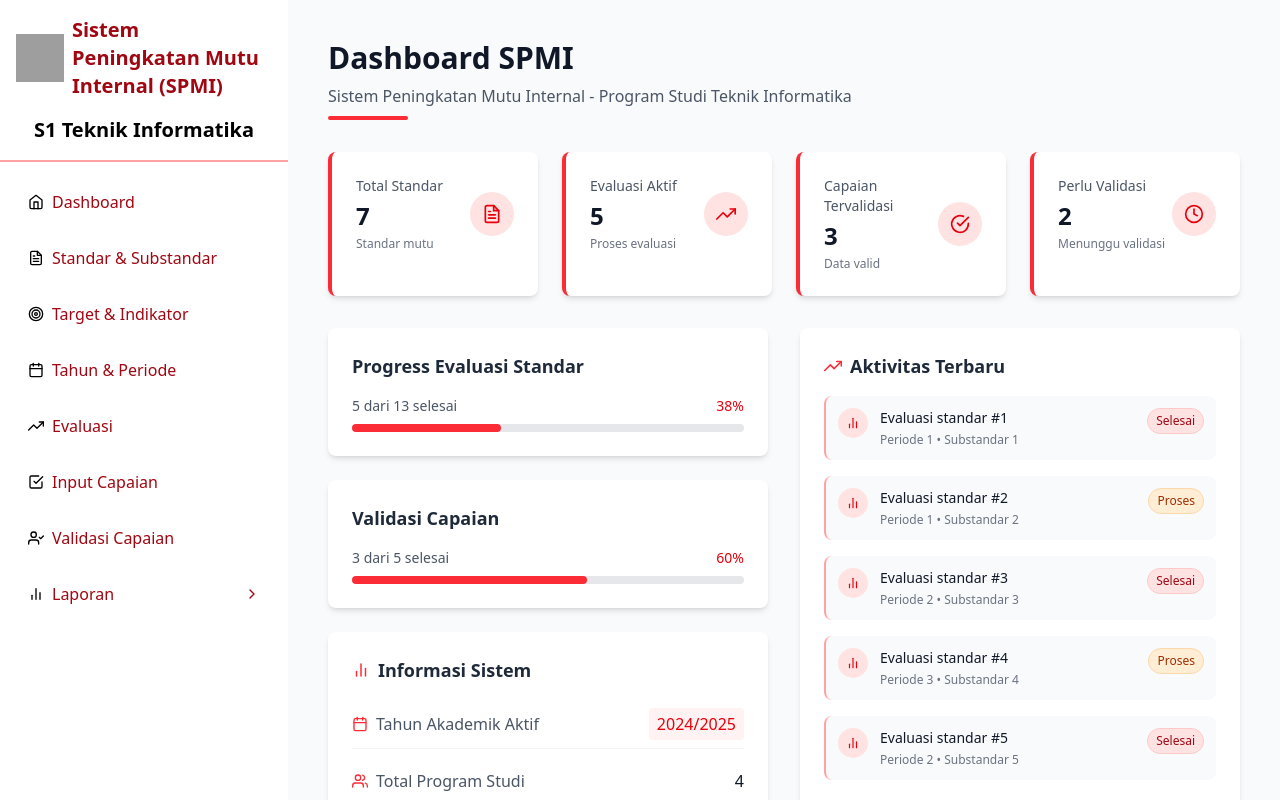
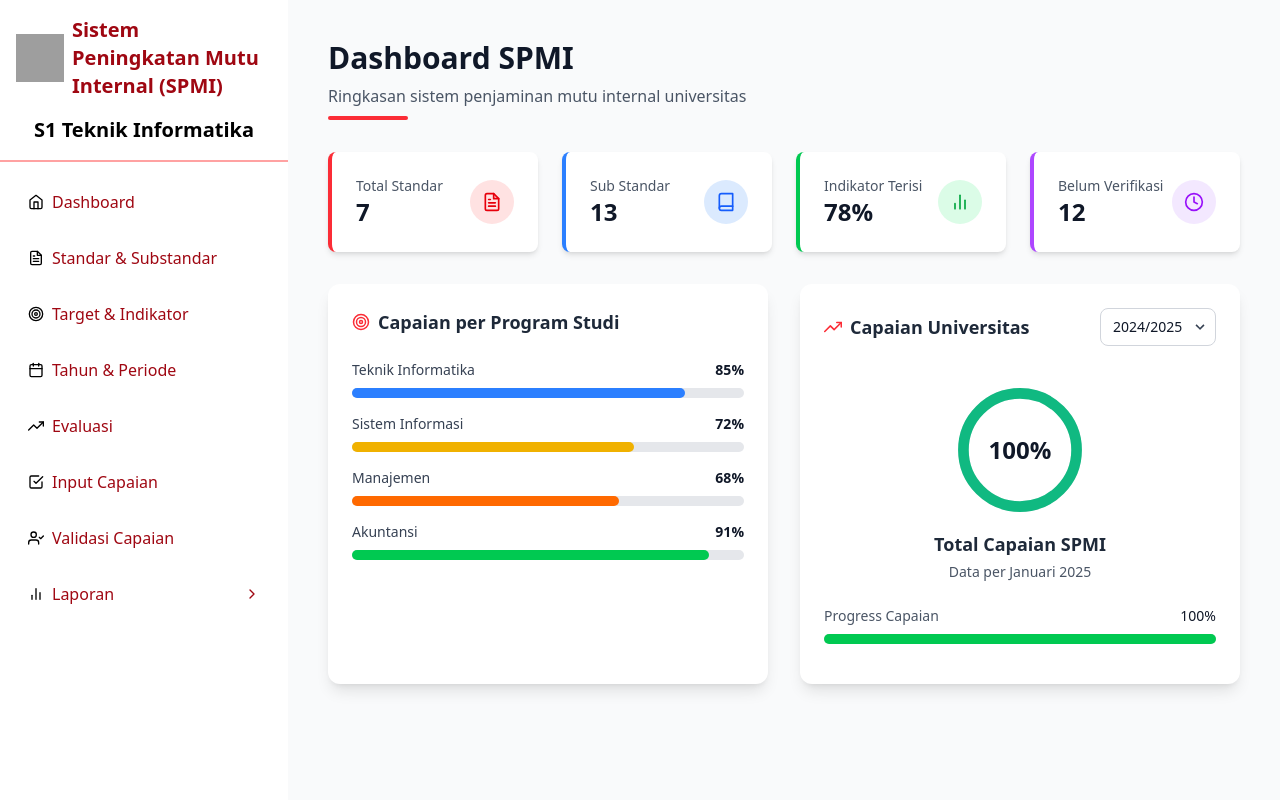
Before and after one commit to fadlifathurrahman/spmi-pasim, a React (Vite) app in the folder frontend/: page /dashboard in a window 1280 px wide. Built offline with nearby package versions, Linux system fonts and the light colour scheme; grey boxes are pictures that could not be loaded.

Commit message:
update tampilan dashboard

```diff
--- a/frontend/src/pages/Dashboard.jsx
+++ b/frontend/src/pages/Dashboard.jsx
@@ -10,8 +10,6 @@ import {
   FiTarget,
   FiCalendar,
 } from "react-icons/fi";
-
-// Import data dari Data.js
 import {
   standarData,
   substandarData,
@@ -19,6 +17,7 @@ import {
   capaianData,
   tahunAkademikData,
   prodiData,
+  periodeData,
 } from "./../utils/Data.js";
 
 const Dashboard = () => {
@@ -32,8 +31,15 @@ const Dashboard = () => {
     totalProdi: 0,
   });
 
+  // State dropdown tahun akademik
+  const [selectedTahun, setSelectedTahun] = useState(
+    tahunAkademikData[tahunAkademikData.length - 1]?.rentang
+  );
+
+  // State untuk capaian universitas
+  const [capaianUniversitas, setCapaianUniversitas] = useState(0);
+
   useEffect(() => {
-    // Hitung data untuk dashboard
     const totalStandar = standarData.length;
     const totalSubstandar = substandarData.length;
     const evaluasiAktif = evaluasiData.length;
@@ -56,56 +62,44 @@ const Dashboard = () => {
     });
   }, []);
 
-  const StatCard = ({ title, value, icon: Icon, subtitle }) => (
-    <div className="bg-white rounded-lg shadow-md p-6 border-l-4 border-red-500 hover:shadow-lg transition-shadow duration-200">
-      <div className="flex items-center justify-between">
-        <div>
-          <p className="text-sm font-medium text-gray-600">{title}</p>
-          <p className="text-2xl font-bold text-gray-900 mt-1">{value}</p>
-          {subtitle && <p className="text-xs text-gray-500 mt-1">{subtitle}</p>}
-        </div>
-        <div className="p-3 rounded-full bg-red-100 text-red-600">
-          <Icon className="text-xl" />
-        </div>
-      </div>
-    </div>
+  // Hitung capaian universitas berdasarkan tahun yang dipilih
+  useEffect(() => {
+    const tahunDipilih = tahunAkademikData.find(
+      (t) => t.rentang === selectedTahun
+    );
+    if (tahunDipilih) {
+      const periodeTahun = periodeData.filter(
+        (p) => p.id_tahunakademik === tahunDipilih.id
+      );
+      const evaluasiTahun = evaluasiData.filter((e) =>
+        periodeTahun.some((p) => p.id === e.id_periode)
       );
 
-  const ProgressCard = ({ title, completed, total }) => {
-    const percentage = total > 0 ? Math.round((completed / total) * 100) : 0;
+      // hitung persentase (contoh sederhana)
+      const total = evaluasiTahun.length;
+      const selesai = evaluasiTahun.filter((_, idx) => idx % 2 === 0).length;
+      const persen = total > 0 ? Math.round((selesai / total) * 100) : 0;
 
-    return (
-      <div className="bg-white rounded-lg shadow-md p-6 hover:shadow-lg transition-shadow duration-200">
-        <h3 className="text-lg font-semibold text-gray-800 mb-4">{title}</h3>
-        <div className="flex items-center justify-between mb-2">
-          <span className="text-sm text-gray-600">
-            {completed} dari {total} selesai
-          </span>
-          <span className="text-sm font-medium text-red-600">
-            {percentage}%
-          </span>
-        </div>
-        <div className="w-full bg-gray-200 rounded-full h-2">
-          <div
-            className="h-2 rounded-full bg-red-500 transition-all duration-300"
-            style={{ width: `${percentage}%` }}
-          ></div>
-        </div>
-      </div>
-    );
+      setCapaianUniversitas(persen);
+    }
+  }, [selectedTahun]);
+
+  // Fungsi untuk mendapatkan warna berdasarkan persentase
+  const getProgressColor = (percentage) => {
+    if (percentage >= 90) return "bg-green-500";
+    if (percentage >= 80) return "bg-blue-500";
+    if (percentage >= 70) return "bg-yellow-500";
+    if (percentage >= 60) return "bg-orange-500";
+    return "bg-red-500";
   };
 
-  const QuickActionButton = ({ icon: Icon, label, onClick }) => (
-    <button
-      onClick={onClick}
-      className="flex flex-col items-center justify-center p-4 border border-gray-200 rounded-lg hover:bg-red-50 hover:border-red-300 hover:text-red-700 transition-all duration-200 group"
-    >
-      <Icon className="text-red-600 text-xl mb-2 group-hover:scale-110 transition-transform" />
-      <span className="text-sm font-medium text-gray-700 group-hover:text-red-700">
-        {label}
-      </span>
-    </button>
-  );
+  // Data capaian per prodi
+  const capaianProdi = [
+    { nama: "Teknik Informatika", persentase: 85 },
+    { nama: "Sistem Informasi", persentase: 72 },
+    { nama: "Manajemen", persentase: 68 },
+    { nama: "Akuntansi", persentase: 91 },
+  ];
 
   return (
     <div className="p-6 bg-gray-50 min-h-screen">
@@ -113,205 +107,197 @@ const Dashboard = () => {
       <div className="mb-8">
         <h1 className="text-3xl font-bold text-gray-900">Dashboard SPMI</h1>
         <p className="text-gray-600 mt-2">
-          Sistem Peningkatan Mutu Internal - Program Studi Teknik Informatika
+          Ringkasan sistem penjaminan mutu internal universitas
         </p>
         <div className="w-20 h-1 bg-red-500 mt-2 rounded-full"></div>
       </div>
 
-      {/* Ringkasan Statistik */}
+      {/* Statistik */}
       <div className="grid grid-cols-1 md:grid-cols-2 lg:grid-cols-4 gap-6 mb-8">
-        <StatCard
-          title="Total Standar"
-          value={dashboardData.totalStandar}
-          icon={FiFileText}
-          subtitle="Standar mutu"
-        />
-        <StatCard
-          title="Evaluasi Aktif"
-          value={dashboardData.evaluasiAktif}
-          icon={FiTrendingUp}
-          subtitle="Proses evaluasi"
-        />
-        <StatCard
-          title="Capaian Tervalidasi"
-          value={dashboardData.capaianValid}
-          icon={FiCheckCircle}
-          subtitle="Data valid"
-        />
-        <StatCard
-          title="Perlu Validasi"
-          value={dashboardData.capaianBelumValid}
-          icon={FiClock}
-          subtitle="Menunggu validasi"
-        />
+        {/* Total Standar */}
+        <div className="bg-white rounded-lg shadow-md p-6 border-l-4 border-red-500 hover:shadow-lg transition-all duration-300 transform hover:-translate-y-1">
+          <div className="flex items-center justify-between">
+            <div>
+              <p className="text-sm text-gray-600">Total Standar</p>
+              <p className="text-2xl font-bold text-gray-900">
+                {dashboardData.totalStandar}
+              </p>
+            </div>
+            <div className="p-3 rounded-full bg-red-100 text-red-600">
+              <FiFileText className="text-xl" />
+            </div>
+          </div>
         </div>
 
-      <div className="grid grid-cols-1 lg:grid-cols-2 gap-8">
-        {/* Progress Section */}
-        <div className="space-y-6">
-          <ProgressCard
-            title="Progress Evaluasi Standar"
-            completed={dashboardData.evaluasiAktif}
-            total={dashboardData.totalSubstandar}
-          />
+        {/* Sub Standar */}
+        <div className="bg-white rounded-lg shadow-md p-6 border-l-4 border-blue-500 hover:shadow-lg transition-all duration-300 transform hover:-translate-y-1">
+          <div className="flex items-center justify-between">
+            <div>
+              <p className="text-sm text-gray-600">Sub Standar</p>
+              <p className="text-2xl font-bold text-gray-900">
+                {dashboardData.totalSubstandar}
+              </p>
+            </div>
+            <div className="p-3 rounded-full bg-blue-100 text-blue-600">
+              <FiBook className="text-xl" />
+            </div>
+          </div>
+        </div>
 
-          <ProgressCard
-            title="Validasi Capaian"
-            completed={dashboardData.capaianValid}
-            total={dashboardData.capaianValid + dashboardData.capaianBelumValid}
-          />
+        {/* Indikator Terisi */}
+        <div className="bg-white rounded-lg shadow-md p-6 border-l-4 border-green-500 hover:shadow-lg transition-all duration-300 transform hover:-translate-y-1">
+          <div className="flex items-center justify-between">
+            <div>
+              <p className="text-sm text-gray-600">Indikator Terisi</p>
+              <p className="text-2xl font-bold text-gray-900">78%</p>
+            </div>
+            <div className="p-3 rounded-full bg-green-100 text-green-600">
+              <FiBarChart2 className="text-xl" />
+            </div>
+          </div>
+        </div>
 
-          {/* Informasi Tambahan */}
-          <div className="bg-white rounded-lg shadow-md p-6 hover:shadow-lg transition-shadow duration-200">
-            <h3 className="text-lg font-semibold text-gray-800 mb-4 flex items-center">
-              <FiBarChart2 className="mr-2 text-red-500" />
-              Informasi Sistem
-            </h3>
-            <div className="space-y-3">
-              <div className="flex justify-between items-center py-2 border-b border-gray-100">
-                <span className="text-gray-600 flex items-center">
-                  <FiCalendar className="mr-2 text-red-500" />
-                  Tahun Akademik Aktif
-                </span>
-                <span className="font-medium text-red-600 bg-red-50 px-2 py-1 rounded">
-                  {dashboardData.tahunAktif}
-                </span>
+        {/* Belum Verifikasi */}
+        <div className="bg-white rounded-lg shadow-md p-6 border-l-4 border-purple-500 hover:shadow-lg transition-all duration-300 transform hover:-translate-y-1">
+          <div className="flex items-center justify-between">
+            <div>
+              <p className="text-sm text-gray-600">Belum Verifikasi</p>
+              <p className="text-2xl font-bold text-gray-900">12</p>
             </div>
-              <div className="flex justify-between items-center py-2 border-b border-gray-100">
-                <span className="text-gray-600 flex items-center">
-                  <FiUsers className="mr-2 text-red-500" />
-                  Total Program Studi
-                </span>
-                <span className="font-medium text-gray-900">
-                  {dashboardData.totalProdi}
-                </span>
-              </div>
-              <div className="flex justify-between items-center py-2">
-                <span className="text-gray-600 flex items-center">
-                  <FiFileText className="mr-2 text-red-500" />
-                  Total Substandar
-                </span>
-                <span className="font-medium text-gray-900">
-                  {dashboardData.totalSubstandar}
-                </span>
+            <div className="p-3 rounded-full bg-purple-100 text-purple-600">
+              <FiClock className="text-xl" />
             </div>
           </div>
         </div>
       </div>
 
-        {/* Aktivitas Terbaru */}
-        <div className="bg-white rounded-lg shadow-md p-6 hover:shadow-lg transition-shadow duration-200">
-          <h3 className="text-lg font-semibold text-gray-800 mb-4 flex items-center">
-            <FiTrendingUp className="mr-2 text-red-500" />
-            Aktivitas Terbaru
+      {/* Capaian Universitas & Per Program Studi */}
+      <div className="grid grid-cols-1 lg:grid-cols-2 gap-8">
+        {/* Capaian per Program Studi */}
+        <div className="bg-white rounded-xl shadow-lg p-6 hover:shadow-xl transition-all duration-300">
+          <h3 className="text-lg font-semibold text-gray-800 mb-6 flex items-center">
+            <FiTarget className="mr-2 text-red-500" />
+            Capaian per Program Studi
           </h3>
           <div className="space-y-4">
-            {evaluasiData.slice(0, 5).map((evaluasi, index) => (
+            {capaianProdi.map((prodi, index) => (
+              <div key={index} className="space-y-2">
+                <div className="flex justify-between items-center">
+                  <span className="text-sm font-medium text-gray-700">
+                    {prodi.nama}
+                  </span>
+                  <span className="text-sm font-semibold text-gray-900">
+                    {prodi.persentase}%
+                  </span>
+                </div>
+                <div className="w-full bg-gray-200 rounded-full h-2.5">
                   <div
-                key={evaluasi.id}
-                className="flex items-start space-x-3 p-3 bg-gray-50 rounded-lg hover:bg-red-50 transition-colors duration-200 border-l-2 border-red-300"
-              >
-                <div className="p-2 rounded-full bg-red-100 text-red-600">
-                  <FiBarChart2 className="text-sm" />
+                    className={`h-2.5 rounded-full ${getProgressColor(
+                      prodi.persentase
+                    )} transition-all duration-500`}
+                    style={{ width: `${prodi.persentase}%` }}
+                  ></div>
                 </div>
-                <div className="flex-1">
-                  <p className="text-sm font-medium text-gray-900">
-                    Evaluasi standar #{evaluasi.id}
-                  </p>
-                  <p className="text-xs text-gray-500 mt-1">
-                    Periode {evaluasi.id_periode} • Substandar{" "}
-                    {evaluasi.id_substandar}
-                  </p>
-                </div>
-                <span
-                  className={`text-xs px-2 py-1 rounded-full ${
-                    index % 2 === 0
-                      ? "bg-red-100 text-red-800 border border-red-200"
-                      : "bg-orange-100 text-orange-800 border border-orange-200"
-                  }`}
-                >
-                  {index % 2 === 0 ? "Selesai" : "Proses"}
-                </span>
               </div>
             ))}
           </div>
+        </div>
 
-          <div className="mt-6 pt-4 border-t border-gray-200">
-            <button className="w-full text-center text-red-600 hover:text-red-800 text-sm font-medium flex items-center justify-center group">
-              Lihat Semua Aktivitas
-              <FiTrendingUp className="ml-2 group-hover:translate-x-1 transition-transform" />
-            </button>
+        {/* Capaian Universitas dengan Dropdown */}
+        <div className="bg-white rounded-xl shadow-lg p-6 hover:shadow-xl transition-all duration-300">
+          <div className="flex justify-between items-center mb-6">
+            <h3 className="text-lg font-semibold text-gray-800 flex items-center">
+              <FiTrendingUp className="mr-2 text-red-500" />
+              Capaian Universitas
+            </h3>
+            <div className="relative">
+              <select
+                value={selectedTahun}
+                onChange={(e) => setSelectedTahun(e.target.value)}
+                className="appearance-none bg-white border border-gray-300 rounded-lg px-3 py-2 pr-8 text-sm focus:outline-none focus:ring-2 focus:ring-red-500 focus:border-red-500 transition-colors duration-200"
+              >
+                {tahunAkademikData.map((t) => (
+                  <option key={t.id} value={t.rentang}>
+                    {t.rentang}
+                  </option>
+                ))}
+              </select>
+              <div className="pointer-events-none absolute inset-y-0 right-0 flex items-center px-2 text-gray-700">
+                <svg
+                  className="fill-current h-4 w-4"
+                  xmlns="http://www.w3.org/2000/svg"
+                  viewBox="0 0 20 20"
+                >
+                  <path d="M9.293 12.95l.707.707L15.657 8l-1.414-1.414L10 10.828 5.757 6.586 4.343 8z" />
+                </svg>
               </div>
             </div>
           </div>
 
-      {/* Quick Actions */}
-      <div className="mt-8 bg-white rounded-lg shadow-md p-6 hover:shadow-lg transition-shadow duration-200">
-        <h3 className="text-lg font-semibold text-gray-800 mb-4 flex items-center">
-          <FiTarget className="mr-2 text-red-500" />
-          Akses Cepat
-        </h3>
-        <div className="grid grid-cols-2 md:grid-cols-4 gap-4">
-          <QuickActionButton
-            icon={FiFileText}
-            label="Input Capaian"
-            onClick={() => console.log("Input Capaian clicked")}
+          <div className="flex flex-col items-center justify-center py-4">
+            {/* Circular Progress */}
+            <div className="relative w-32 h-32 mb-4">
+              <svg className="w-full h-full" viewBox="0 0 36 36">
+                {/* Background circle */}
+                <path
+                  d="M18 2.0845
+                    a 15.9155 15.9155 0 0 1 0 31.831
+                    a 15.9155 15.9155 0 0 1 0 -31.831"
+                  fill="none"
+                  stroke="#E5E7EB"
+                  strokeWidth="3"
                 />
-          <QuickActionButton
-            icon={FiCheckCircle}
-            label="Validasi"
-            onClick={() => console.log("Validasi clicked")}
+                {/* Progress circle */}
+                <path
+                  d="M18 2.0845
+                    a 15.9155 15.9155 0 0 1 0 31.831
+                    a 15.9155 15.9155 0 0 1 0 -31.831"
+                  fill="none"
+                  stroke={
+                    capaianUniversitas >= 70
+                      ? "#10B981"
+                      : capaianUniversitas >= 50
+                      ? "#F59E0B"
+                      : "#EF4444"
+                  }
+                  strokeWidth="3"
+                  strokeDasharray={`${capaianUniversitas}, 100`}
+                  strokeLinecap="round"
                 />
-          <QuickActionButton
-            icon={FiBarChart2}
-            label="Laporan"
-            onClick={() => console.log("Laporan clicked")}
-          />
-          <QuickActionButton
-            icon={FiUsers}
-            label="Pengguna"
-            onClick={() => console.log("Pengguna clicked")}
-          />
+              </svg>
+              <div className="absolute inset-0 flex items-center justify-center">
+                <span className="text-2xl font-bold text-gray-900">
+                  {capaianUniversitas}%
+                </span>
               </div>
             </div>
 
-      {/* Additional Info Cards */}
-      <div className="grid grid-cols-1 md:grid-cols-3 gap-6 mt-8">
-        <div className="bg-gradient-to-r from-red-500 to-red-600 rounded-lg shadow-md p-6 text-white">
-          <div className="flex items-center justify-between">
-            <div>
-              <p className="text-sm font-medium opacity-90">Standar Tersedia</p>
-              <p className="text-2xl font-bold mt-1">
-                {dashboardData.totalStandar}
+            <div className="text-center">
+              <p className="text-lg font-semibold text-gray-800">
+                Total Capaian SPMI
+              </p>
+              <p className="text-sm text-gray-600 mt-1">
+                Data per Januari {selectedTahun.split("/")[1]}
               </p>
             </div>
-            <FiFileText className="text-2xl opacity-80" />
+
+            {/* Progress Bar di bawah */}
+            <div className="w-full mt-6">
+              <div className="flex justify-between items-center mb-2">
+                <span className="text-sm text-gray-600">Progress Capaian</span>
+                <span className="text-sm font-medium text-gray-900">
+                  {capaianUniversitas}%
+                </span>
+              </div>
+              <div className="w-full bg-gray-200 rounded-full h-2.5">
+                <div
+                  className={`h-2.5 rounded-full ${getProgressColor(
+                    capaianUniversitas
+                  )} transition-all duration-500`}
+                  style={{ width: `${capaianUniversitas}%` }}
+                ></div>
               </div>
             </div>
-
-        <div className="bg-gradient-to-r from-red-600 to-red-700 rounded-lg shadow-md p-6 text-white">
-          <div className="flex items-center justify-between">
-            <div>
-              <p className="text-sm font-medium opacity-90">Substandar</p>
-              <p className="text-2xl font-bold mt-1">
-                {dashboardData.totalSubstandar}
-              </p>
-            </div>
-            <FiBook className="text-2xl opacity-80" />
-          </div>
-        </div>
-
-        <div className="bg-gradient-to-r from-red-700 to-red-800 rounded-lg shadow-md p-6 text-white">
-          <div className="flex items-center justify-between">
-            <div>
-              <p className="text-sm font-medium opacity-90">
-                Evaluasi Berjalan
-              </p>
-              <p className="text-2xl font-bold mt-1">
-                {dashboardData.evaluasiAktif}
-              </p>
-            </div>
-            <FiTrendingUp className="text-2xl opacity-80" />
           </div>
         </div>
       </div>
```
Lines whose indentation alone changed are shown as unchanged.
